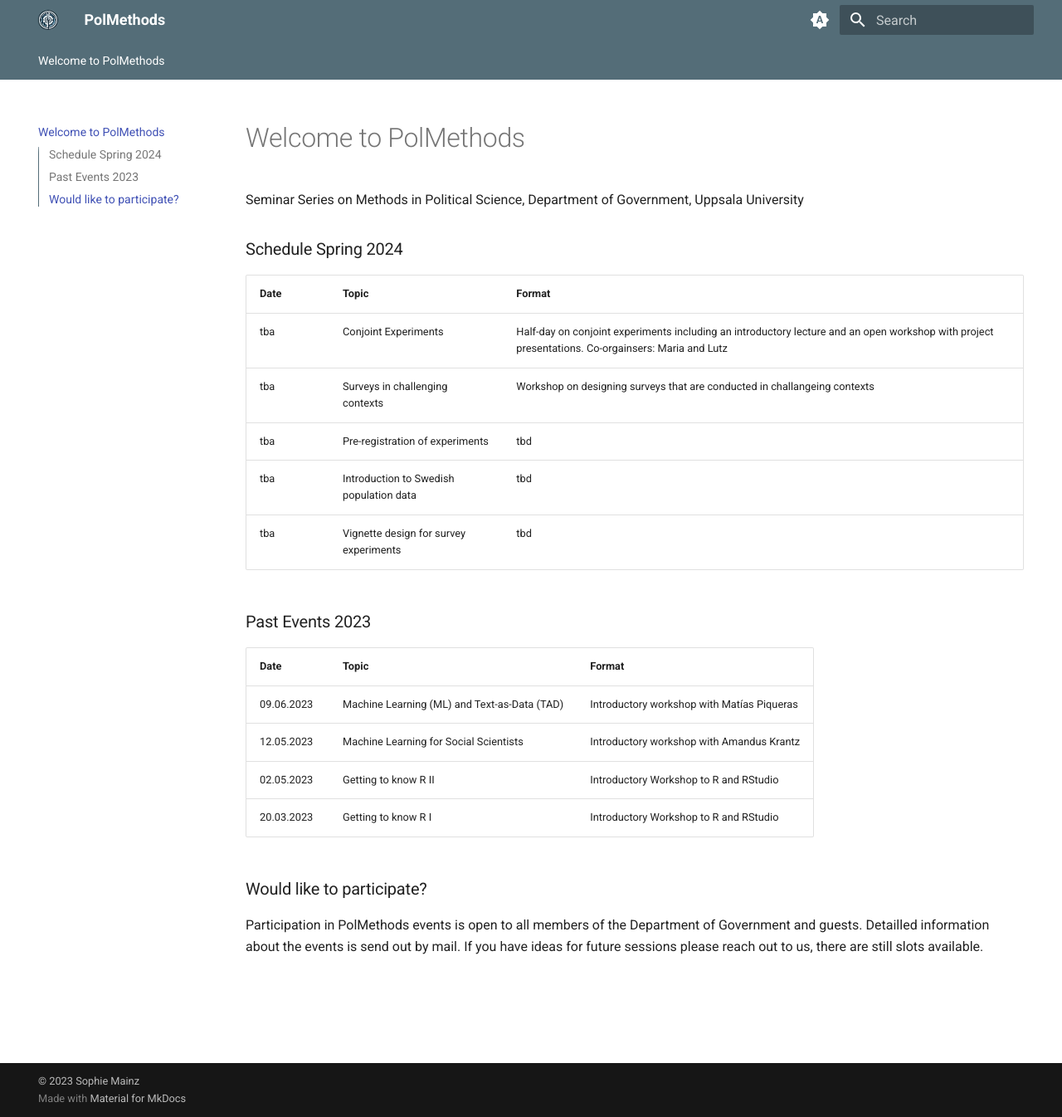
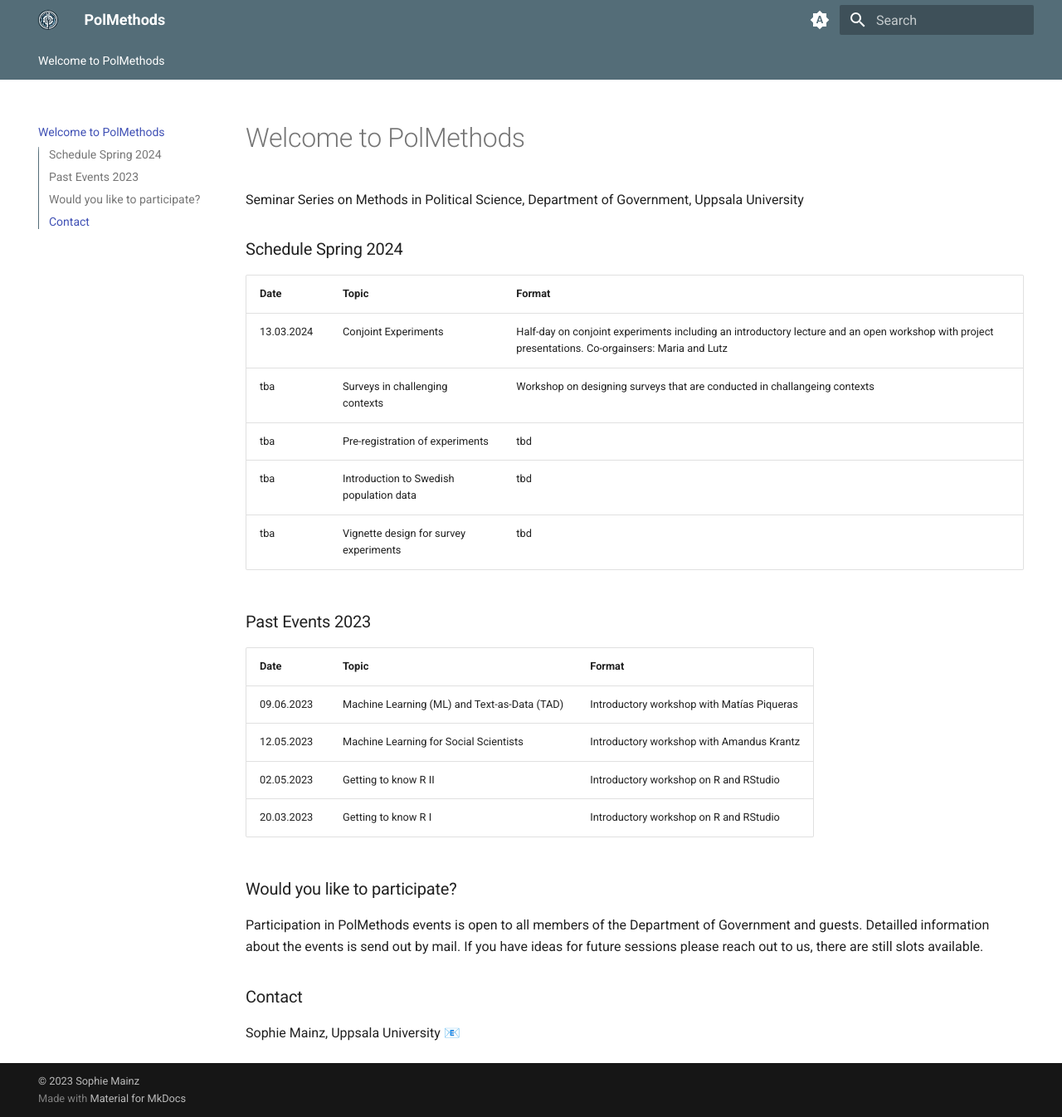
Before and after one commit to sophiemainz/polmethods-website, an MkDocs documentation site: the page built from docs/index.md, in a window 1280 px wide and 1346 px high. Shown: the whole window at 83% size. Built offline with MkDocs 1.6.1 and Material for MkDocs 9.7.7, drawn with Linux system fonts in a browser that asks for light colours.

Commit message:
Adding contact

```diff
--- a/docs/index.md
+++ b/docs/index.md
@@ -6,7 +6,7 @@ Seminar Series on Methods in Political Science, Department of Government, Uppsal
 
 | Date       | Topic        | Format                                  |
 |------------|-------------------|-----------------------------------------|
-| tba | Conjoint Experiments | Half-day on conjoint experiments including an introductory lecture and an open workshop with project presentations. Co-orgainsers: Maria and Lutz |
+| 13.03.2024 | Conjoint Experiments | Half-day on conjoint experiments including an introductory lecture and an open workshop with project presentations. Co-orgainsers: Maria and Lutz |
 | tba | Surveys in challenging contexts | Workshop on designing surveys that are conducted in challangeing contexts |
 | tba | Pre-registration of experiments | tbd    |
 | tba | Introduction to Swedish population data | tbd    |
@@ -19,12 +19,16 @@ Seminar Series on Methods in Political Science, Department of Government, Uppsal
 |------------|-------------------|-----------------------------------------|
 | 09.06.2023 | Machine Learning (ML) and Text-as-Data (TAD) | Introductory workshop with Matías Piqueras|
 | 12.05.2023 | Machine Learning for Social Scientists | Introductory workshop with Amandus Krantz|
-| 02.05.2023 | Getting to know R II| Introductory Workshop to R and RStudio|
-| 20.03.2023 | Getting to know R I| Introductory Workshop to R and RStudio|
+| 02.05.2023 | Getting to know R II| Introductory workshop on R and RStudio|
+| 20.03.2023 | Getting to know R I| Introductory workshop on R and RStudio|
 
 
 
 
-### Would like to participate?
+### Would you like to participate?
 
 Participation in PolMethods events is open to all members of the Department of Government and guests. Detailled information about the events is send out by mail. If you have ideas for future sessions please reach out to us, there are still slots available.
+
+### Contact
+
+Sophie Mainz, Uppsala University [📧](mailto:sophie.mainz@uu.se)
```
